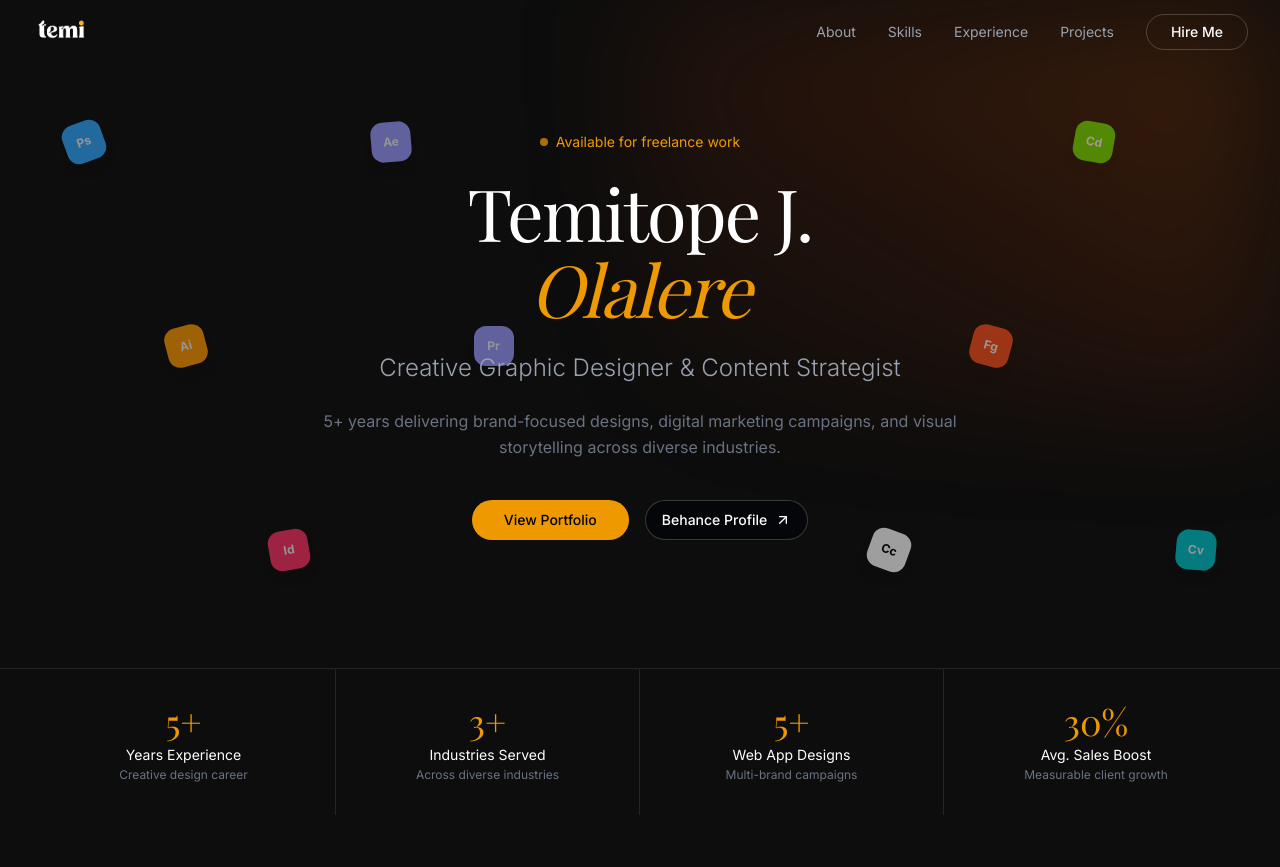
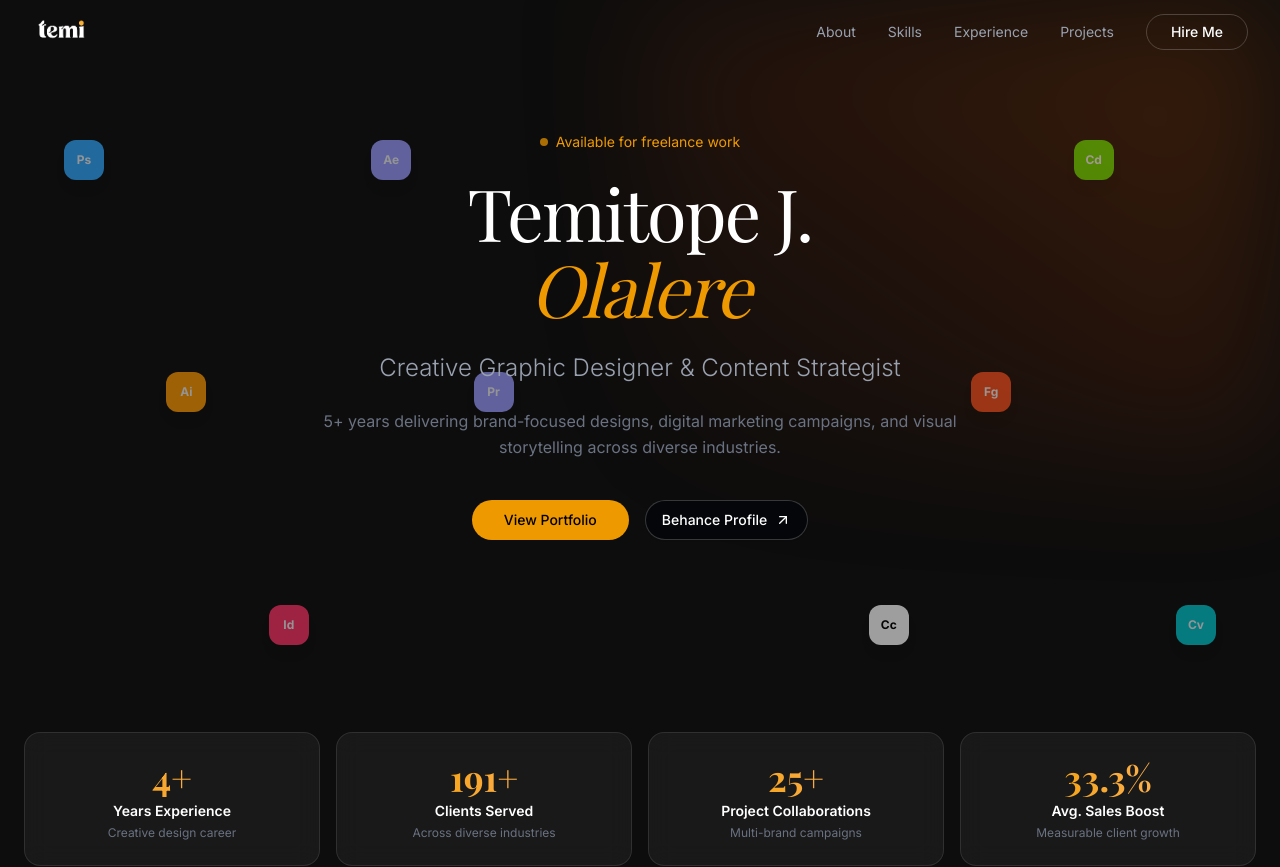
Before and after one commit to Alharho/v0-Temifolio, a Next.js app: page / in a window 1280 px wide. Shown: the top 867 px of the page. Built offline with nearby package versions, Linux system fonts and the light colour scheme.

Commit message:
feat: update hero section with glass morphism cards and animations\n\nAdd framer-motion for scroll-triggered animations and glass card design.

```diff
--- a/components/hero.tsx
+++ b/components/hero.tsx
@@ -1,6 +1,7 @@
 "use client"
 
-import { useEffect, useState } from "react"
+import { useEffect, useRef, useState } from "react"
+import { motion, useInView } from "framer-motion"
 import { Button } from "@/components/ui/button"
 import { ArrowUpRight } from "lucide-react"
 
@@ -17,35 +18,38 @@ const softwareIcons = [
 ]
 
 const stats = [
-  { value: "5+", label: "Years Experience", sublabel: "Creative design career" },
-  { value: "3+", label: "Industries Served", sublabel: "Across diverse industries" },
-  { value: "5+", label: "Web App Designs", sublabel: "Multi-brand campaigns" },
-  { value: "30%", label: "Avg. Sales Boost", sublabel: "Measurable client growth" },
+  { value: 5, suffix: "+", label: "Years Experience", desc: "Creative design career" },
+  { value: 191, suffix: "+", label: "Clients Served", desc: "Across diverse industries" },
+  { value: 25, suffix: "+", label: "Project Collaborations", desc: "Multi-brand campaigns" },
+  { value: 33.3, suffix: "%", label: "Avg. Sales Boost", desc: "Measurable client growth" },
 ]
 
-function AnimatedCounter({ target, suffix = "" }: { target: number; suffix?: string }) {
+function CountUp({ target, suffix, duration = 2000 }: { target: number; suffix: string; duration?: number }) {
   const [count, setCount] = useState(0)
+  const ref = useRef<HTMLSpanElement>(null)
+  const inView = useInView(ref, { once: true })
 
   useEffect(() => {
-    const duration = 2000
+    if (!inView) return
+    const isDecimal = target % 1 !== 0
     const steps = 60
     const increment = target / steps
     let current = 0
+    let step = 0
+    const timer = setInterval(() => {
+      step++
+      current = Math.min(current + increment, target)
+      setCount(isDecimal ? parseFloat(current.toFixed(1)) : Math.floor(current))
+      if (step >= steps) clearInterval(timer)
+    }, duration / steps)
+    return () => clearInterval(timer)
+  }, [inView, target, duration])
 
-    const timer = setInterval(() => {
-      current += increment
-      if (current >= target) {
-        setCount(target)
-        clearInterval(timer)
-      } else {
-        setCount(Math.floor(current))
-      }
-    }, duration / steps)
-
-    return () => clearInterval(timer)
-  }, [target])
-
-  return <span>{count}{suffix}</span>
+  return (
+    <span ref={ref}>
+      {count}{suffix}
+    </span>
+  )
 }
 
 export function Hero() {
@@ -57,9 +61,12 @@ export function Hero() {
       {/* Floating Software Icons */}
       <div className="absolute inset-0 overflow-hidden pointer-events-none">
         {softwareIcons.map((icon, index) => (
-          <div
+          <motion.div
             key={icon.abbr}
-            className={`absolute ${icon.color} w-10 h-10 rounded-lg flex items-center justify-center text-xs font-bold shadow-lg opacity-60`}
+            initial={{ opacity: 0, scale: 0.5 }}
+            animate={{ opacity: 0.6, scale: 1 }}
+            transition={{ duration: 0.5, delay: index * 0.1 }}
+            className={`absolute ${icon.color} w-10 h-10 rounded-lg flex items-center justify-center text-xs font-bold shadow-lg`}
             style={{
               top: `${15 + (index % 3) * 25}%`,
               left: index < 5 ? `${5 + (index * 8)}%` : undefined,
@@ -68,12 +75,17 @@ export function Hero() {
             }}
           >
             {icon.abbr}
-          </div>
+          </motion.div>
         ))}
       </div>
 
       <div className="relative z-10 mx-auto max-w-7xl px-4 sm:px-6 lg:px-8 py-32 text-center">
-        <div className="space-y-6">
+        <motion.div
+          className="space-y-6"
+          initial={{ opacity: 0, y: 20 }}
+          animate={{ opacity: 1, y: 0 }}
+          transition={{ duration: 0.6 }}
+        >
           {/* Availability badge */}
           <div className="inline-flex items-center gap-2 text-sm text-primary">
             <span className="w-2 h-2 bg-primary rounded-full animate-pulse" />
@@ -122,25 +134,28 @@ export function Hero() {
               </a>
             </Button>
           </div>
-        </div>
+        </motion.div>
       </div>
 
-      {/* Stats Bar */}
-      <div className="relative z-10 w-full border-t border-white/10">
-        <div className="mx-auto max-w-7xl px-4 sm:px-6 lg:px-8">
-          <div className="grid grid-cols-2 md:grid-cols-4 divide-x divide-white/10">
-            {stats.map((stat, index) => (
-              <div key={index} className="py-8 px-4 text-center">
-                <p className="text-3xl md:text-4xl font-serif text-primary">
-                  {stat.value.includes("%") ? (
-                    <AnimatedCounter target={parseInt(stat.value)} suffix="%" />
-                  ) : (
-                    <AnimatedCounter target={parseInt(stat.value)} suffix="+" />
-                  )}
-                </p>
-                <p className="text-sm text-white mt-1">{stat.label}</p>
-                <p className="text-xs text-gray-500 mt-0.5">{stat.sublabel}</p>
-              </div>
+      {/* Stats Section with Glass Cards */}
+      <div className="relative z-10 py-16">
+        <div className="max-w-7xl mx-auto px-6">
+          <div className="grid grid-cols-2 lg:grid-cols-4 gap-4">
+            {stats.map((stat, i) => (
+              <motion.div
+                key={stat.label}
+                initial={{ opacity: 0, y: 20 }}
+                whileInView={{ opacity: 1, y: 0 }}
+                viewport={{ once: true }}
+                transition={{ duration: 0.5, delay: i * 0.1 }}
+                className="backdrop-blur-md bg-white/5 rounded-2xl p-6 border border-white/10 text-center group hover:border-primary/30 transition-all"
+              >
+                <div className="font-serif text-3xl sm:text-4xl font-bold text-transparent bg-clip-text bg-gradient-to-r from-primary to-orange-300 mb-1">
+                  <CountUp target={stat.value} suffix={stat.suffix} />
+                </div>
+                <div className="font-semibold text-white text-sm mb-1">{stat.label}</div>
+                <div className="text-xs text-gray-500">{stat.desc}</div>
+              </motion.div>
             ))}
           </div>
         </div>
--- a/package.json
+++ b/package.json
@@ -10,7 +10,6 @@
   },
   "dependencies": {
     "@hookform/resolvers": "^3.9.1",
-    "@vercel/analytics": "1.6.1",
     "@radix-ui/react-accordion": "1.2.12",
     "@radix-ui/react-alert-dialog": "1.1.15",
     "@radix-ui/react-aspect-ratio": "1.1.8",
@@ -38,12 +37,14 @@
     "@radix-ui/react-toggle": "1.1.10",
     "@radix-ui/react-toggle-group": "1.1.11",
     "@radix-ui/react-tooltip": "1.2.8",
+    "@vercel/analytics": "1.6.1",
     "autoprefixer": "^10.4.20",
     "class-variance-authority": "^0.7.1",
     "clsx": "^2.1.1",
     "cmdk": "1.1.1",
     "date-fns": "4.1.0",
     "embla-carousel-react": "8.6.0",
+    "framer-motion": "^12.38.0",
     "input-otp": "1.4.2",
     "lucide-react": "^0.564.0",
     "next": "16.2.4",
```
Also changed, not shown: 1 other file (tests, documents, lock files or other folders).
